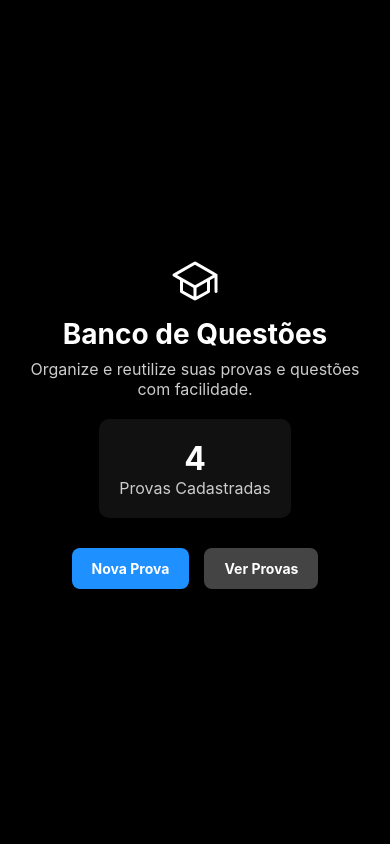
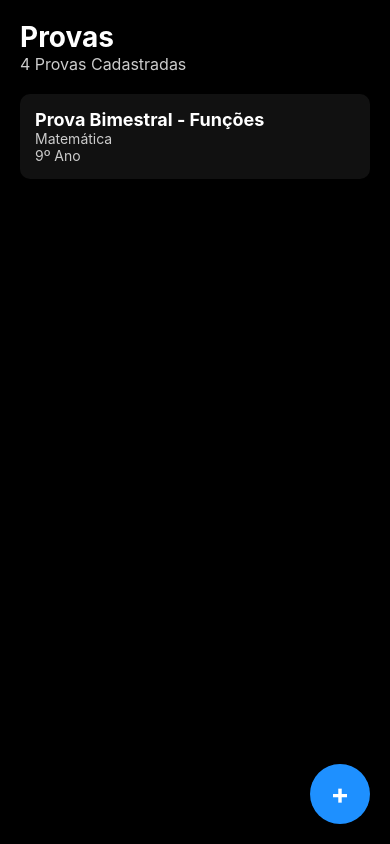
Before and after one commit to Hidemi2008/QuestStore-, a React Native app: screen /Task in a window 390 px wide. Built offline with nearby package versions, Linux system fonts and the light colour scheme.

Commit message:
Criação do Home

```diff
--- a/App.js
+++ b/App.js
@@ -1,97 +1,17 @@
-import { StatusBar } from 'expo-status-bar';
-import { StyleSheet, Text, TouchableOpacity, View } from 'react-native';
-import { Ionicons } from '@expo/vector-icons';
+import { NavigationContainer } from '@react-navigation/native';
+import { createNativeStackNavigator } from '@react-navigation/native-stack';
+import Home from './src/Home';
+import Task from './src/Task';
 
+const Stack = createNativeStackNavigator();
 
 export default function App() {
   return (
-    <View style={styles.container}>
-
-      <Ionicons name="school-outline" size={48} color="#fff" style={styles.icon} />
-
-      <Text style={styles.title}>
-        Banco de Questões
-      </Text>
-
-      <Text style={styles.subtitle}>
-        Organize e reutilize suas provas e questões com facilidade.
-      </Text>
-
-      <View style={styles.card}>
-        <Text style={styles.cardNumber}>4</Text>
-        <Text style={styles.cardText}>Provas Cadastradas</Text>
-      </View>
-
-      <View style={styles.buttonContainer}>
-        <TouchableOpacity style={styles.buttonPrimary}>
-          <Text style={styles.buttonText}>Nova Prova</Text>
-        </TouchableOpacity>
-        <TouchableOpacity style={styles.buttonSecondary}>
-          <Text style={styles.buttonText}>Ver Provas</Text>
-        </TouchableOpacity>
-      </View>
-    </View>
+    <NavigationContainer>
+      <Stack.Navigator screenOptions={{ headerShown: false }}>
+        <Stack.Screen name="Home" component={Home} />
+        <Stack.Screen name="Task" component={Task} />
+      </Stack.Navigator>
+    </NavigationContainer>
   );
 }
-
-const styles = StyleSheet.create({
-  container: {
-    flex: 1,
-    backgroundColor: '#000',
-    alignItems: 'center',
-    justifyContent: 'center',
-    padding: 20,
-  },
-  icon: {
-    marginBottom: 10,
-  },
-  title: {
-    fontSize: 28,
-    fontWeight: 'bold',
-    color: '#fff',
-    marginBottom: 8,
-    textAlign: 'center',
-  },
-  subtitle: {
-    fontSize: 16,
-    color: '#ccc',
-    textAlign: 'center',
-    marginBottom: 20,
-  },
-  card: {
-    backgroundColor: '#111',
-    padding: 20,
-    borderRadius: 10,
-    alignItems: 'center',
-    marginBottom: 30,
-  },
-  cardNumber: {
-    fontSize: 32,
-    fontWeight: 'bold',
-    color: '#fff',
-  },
-  cardText: {
-    fontSize: 16,
-    color: '#ccc',
-  },
-  buttonContainer: {
-    flexDirection: 'row',
-    gap: 15,
-  },
-  buttonPrimary: {
-    backgroundColor: '#1e90ff',
-    paddingVertical: 12,
-    paddingHorizontal: 20,
-    borderRadius: 8,
-  },
-  buttonSecondary: {
-    backgroundColor: '#444',
-    paddingVertical: 12,
-    paddingHorizontal: 20,
-    borderRadius: 8,
-  },
-  buttonText: {
-    color: '#fff',
-    fontWeight: 'bold',
-  },
-});
--- a/package.json
+++ b/package.json
@@ -4,11 +4,15 @@
   "main": "index.js",
   "dependencies": {
     "@expo/vector-icons": "^15.1.1",
+    "@react-navigation/native": "^7.3.1",
+    "@react-navigation/native-stack": "^7.17.3",
     "expo": "~56.0.11",
     "expo-status-bar": "~56.0.4",
     "react": "19.2.3",
     "react-dom": "19.2.3",
     "react-native": "0.85.3",
+    "react-native-safe-area-context": "~5.7.0",
+    "react-native-screens": "4.25.2",
     "react-native-web": "^0.21.2"
   },
   "scripts": {
--- /dev/null
+++ b/src/Home.js
@@ -0,0 +1,97 @@
+import { StatusBar } from 'expo-status-bar';
+import { StyleSheet, Text, TouchableOpacity, View } from 'react-native';
+import { Ionicons } from '@expo/vector-icons';
+
+
+export default function Home() {
+  return (
+    <View style={styles.container}>
+
+      <Ionicons name="school-outline" size={48} color="#fff" style={styles.icon} />
+
+      <Text style={styles.title}>
+        Banco de Questões
+      </Text>
+
+      <Text style={styles.subtitle}>
+        Organize e reutilize suas provas e questões com facilidade.
+      </Text>
+
+      <View style={styles.card}>
+        <Text style={styles.cardNumber}>4</Text>
+        <Text style={styles.cardText}>Provas Cadastradas</Text>
+      </View>
+
+      <View style={styles.buttonContainer}>
+        <TouchableOpacity style={styles.buttonPrimary} >
+          <Text style={styles.buttonText}>Nova Prova</Text>
+        </TouchableOpacity>
+        <TouchableOpacity style={styles.buttonSecondary} onPress={() => navigation.navigate('Next')}>
+          <Text style={styles.buttonText}>Ver Provas</Text>
+        </TouchableOpacity>
+      </View>
+    </View>
+  );
+}
+
+const styles = StyleSheet.create({
+  container: {
+    flex: 1,
+    backgroundColor: '#000',
+    alignItems: 'center',
+    justifyContent: 'center',
+    padding: 20,
+  },
+  icon: {
+    marginBottom: 10,
+  },
+  title: {
+    fontSize: 28,
+    fontWeight: 'bold',
+    color: '#fff',
+    marginBottom: 8,
+    textAlign: 'center',
+  },
+  subtitle: {
+    fontSize: 16,
+    color: '#ccc',
+    textAlign: 'center',
+    marginBottom: 20,
+  },
+  card: {
+    backgroundColor: '#111',
+    padding: 20,
+    borderRadius: 10,
+    alignItems: 'center',
+    marginBottom: 30,
+  },
+  cardNumber: {
+    fontSize: 32,
+    fontWeight: 'bold',
+    color: '#fff',
+  },
+  cardText: {
+    fontSize: 16,
+    color: '#ccc',
+  },
+  buttonContainer: {
+    flexDirection: 'row',
+    gap: 15,
+  },
+  buttonPrimary: {
+    backgroundColor: '#1e90ff',
+    paddingVertical: 12,
+    paddingHorizontal: 20,
+    borderRadius: 8,
+  },
+  buttonSecondary: {
+    backgroundColor: '#444',
+    paddingVertical: 12,
+    paddingHorizontal: 20,
+    borderRadius: 8,
+  },
+  buttonText: {
+    color: '#fff',
+    fontWeight: 'bold',
+  },
+});
--- /dev/null
+++ b/src/Task.js
@@ -0,0 +1,91 @@
+import { Text, TouchableOpacity, View, StyleSheet } from "react-native";
+
+export default function Task(){
+    return(
+        <View style={styles.container}>
+
+            {/* Cabeçalho */}
+            <View style={styles.header}>
+                <Text style={styles.title}>Provas</Text>
+                <Text style={styles.subtitle}>4 Provas Cadastradas</Text>
+            </View>
+
+            {/* Lista de provas */}
+            <View style={styles.list}>
+                <View style={styles.card}>
+                    <Text style={styles.cardTitle}>Prova Bimestral - Funções</Text>
+                    <Text style={styles.cardSubject}>Matemática</Text>
+                    <Text style={styles.cardGrade}>9º Ano</Text>
+                </View>
+            </View>
+
+            {/* Botão flutuante */}
+            <View style={styles.fabContainer}>
+                <TouchableOpacity style={styles.fab}>
+                    <Text style={styles.fabText}>+</Text>
+                </TouchableOpacity>
+            </View>
+        </View>
+    )
+}
+
+const styles = StyleSheet.create({
+    container: {
+        flex: 1,
+        backgroundColor: "#000", // fundo escuro
+        padding: 20,
+    },
+    header: {
+        marginBottom: 20,
+    },
+    title: {
+        fontSize: 28,
+        fontWeight: "bold",
+        color: "#fff",
+    },
+    subtitle: {
+        fontSize: 16,
+        color: "#ccc",
+    },
+    list: {
+        flex: 1,
+    },
+    card: {
+        backgroundColor: "#111",
+        padding: 15,
+        borderRadius: 10,
+        marginBottom: 15,
+    },
+    cardTitle: {
+        fontSize: 18,
+        fontWeight: "bold",
+        color: "#fff",
+    },
+    cardSubject: {
+        fontSize: 14,
+        color: "#ccc",
+    },
+    cardGrade: {
+        fontSize: 14,
+        color: "#ccc",
+    },
+    fabContainer: {
+        position: "absolute",
+        bottom: 20,
+        right: 20,
+    },
+    fab: {
+        backgroundColor: "#1e90ff",
+        width: 60,
+        height: 60,
+        borderRadius: 30,
+        alignItems: "center",
+        justifyContent: "center",
+        elevation: 5,
+    },
+    fabText: {
+        fontSize: 28,
+        color: "#fff",
+        fontWeight: "bold",
+    },
+});
```
Also changed, not shown: 1 other file (tests, documents, lock files or other folders).
